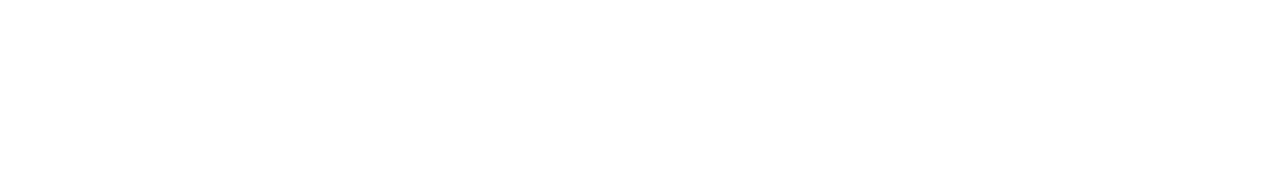
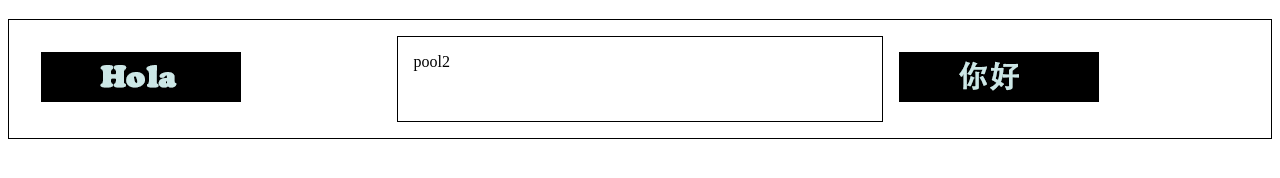
Before and after one commit to chsanleo/DragDropClothes, a website: page index.html in a window 1280 px wide. Drawn offline with Linux system fonts and the light colour scheme.

Commit message:
First attempt Drag&Drop

```diff
--- a/css/style.css
+++ b/css/style.css
@@ -0,0 +1,26 @@
+#pool{
+    display: flex;
+    align-self: center;
+}
+
+.board{
+    border: 1px solid black;
+    padding: 1em;
+
+}
+
+#pool1{
+    flex:30%;
+    padding: 1em;
+}
+#pool2{
+    flex:40%;
+    padding: 1em;
+}
+#pool2>img{
+    padding: 1em;
+}
+#pool3{
+    flex:30%;
+    padding: 1em;
+}
--- a/index.html
+++ b/index.html
@@ -3,12 +3,30 @@
     <head>
         <meta charset="utf-8">
         <meta http-equiv="X-UA-Compatible" content="IE=edge">
-        <title></title>
+        <title>Drag & Drop</title>
         <meta name="description" content="">
         <meta name="viewport" content="width=device-width, initial-scale=1">
         <link rel="stylesheet" href="css/style.css">
     </head>
     <body>
+        <h3></h3>
+
+        <section id="pool" class = "board">
+            <div id="pool1" >
+                <img id= "dragESP" value = "hola" src="img/hola.jpg" class = "options" ondragstart="drag(event)" draggable="true">
+            </div>
+            <div id="pool2" class="board" ondrop="drop(event)" ondragover="allowDrop(event)">
+                pool2
+                <div>
+
+
+                </div>
+            </div>
+            <div id="pool3">
+                <img id= "dragCN" value = "nihao" src="img/nihao.jpg" class = "options" ondragstart="drag(event)" draggable="true">
+            </div>
+
+        </section>
 
 
         <script src="js/main.js"></script>
--- a/js/main.js
+++ b/js/main.js
@@ -0,0 +1,13 @@
+function drag(ev) {
+    ev.dataTransfer.setData("text", ev.target.id);
+}
+
+function allowDrop(ev){
+    ev.preventDefault();
+}
+
+function drop(ev){
+    ev.preventDefault();
+    let data = ev.dataTransfer.getData("text");
+    ev.target.appendChild(document.getElementById(data));
+}
```
Also changed, not shown: img/hola.jpg (added), img/nihao.jpg (added).
